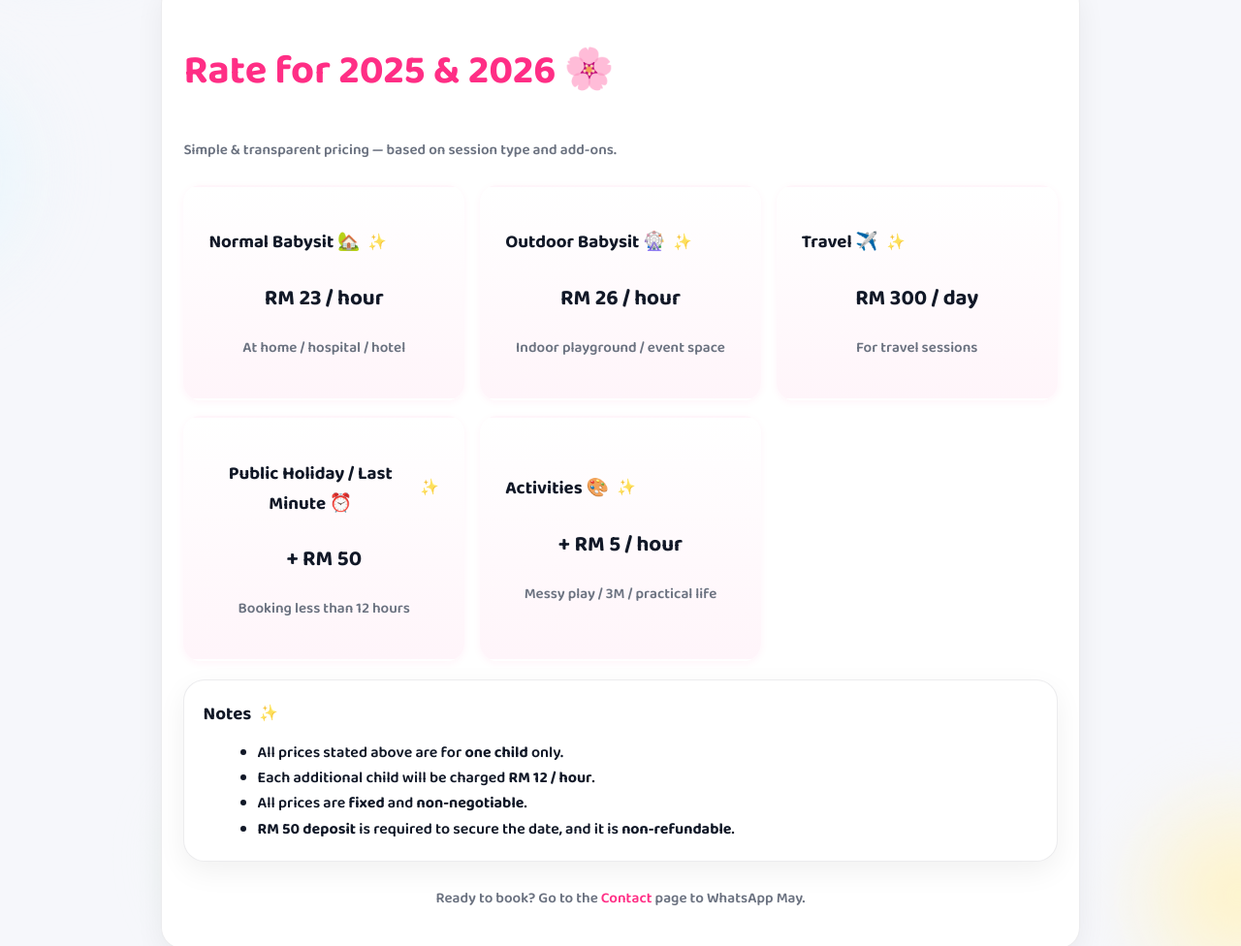
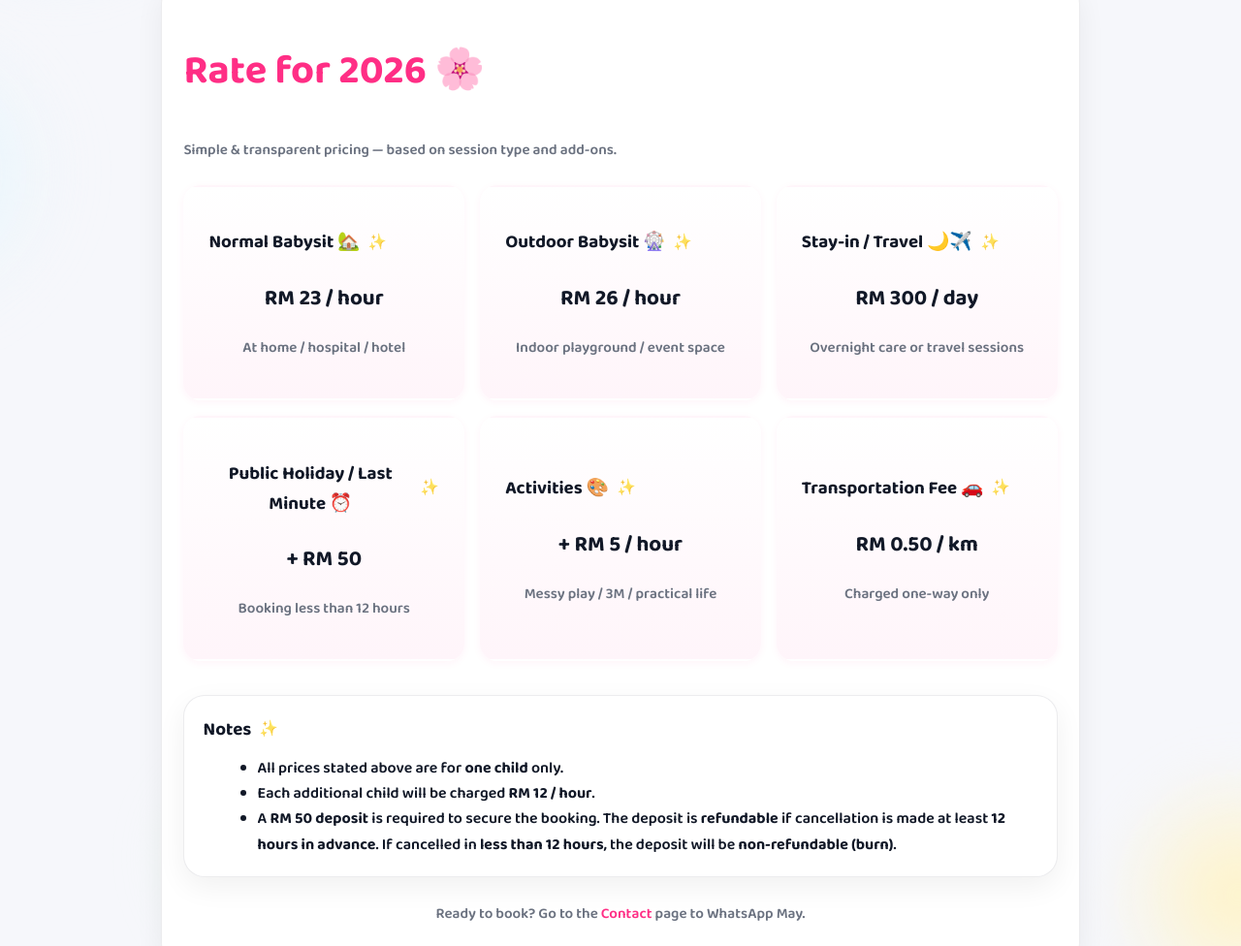
Before and after one commit to fizierazali/ticermay, a plain HTML site: page pricing.html in a window 1280 px wide. Shown: the part 106-1082 px from the top of the page at 97% size. Drawn offline with Linux system fonts and the light colour scheme.

Commit message:
update pricelist

```diff
--- a/pricing.html
+++ b/pricing.html
@@ -19,10 +19,16 @@
       font-family: 'Baloo 2', sans-serif;
     }
 
+    /* Desktop: 3 columns, center last row */
     .pricing {
       display: grid;
       gap: 1rem;
-      grid-template-columns: repeat(auto-fit, minmax(240px, 1fr));
+      grid-template-columns: repeat(3, minmax(240px, 1fr));
+      justify-content: center;
+    }
+    .pricing::after {
+      content: "";
+      grid-column: span 1;
     }
 
     .price-card {
@@ -36,20 +42,35 @@
       transition: transform .25s ease, box-shadow .25s ease;
       box-shadow: 0 2px 8px rgba(255,46,133,.05);
     }
-    .price-card:hover { transform: translateY(-6px); box-shadow: 0 12px 20px rgba(255,46,133,.15); }
+    .price-card:hover {
+      transform: translateY(-6px);
+      box-shadow: 0 12px 20px rgba(255,46,133,.15);
+    }
 
-    .price { font-size: 1.4rem; font-weight: 800; color: #111827; margin: .3rem 0; }
+    .price {
+      font-size: 1.4rem;
+      font-weight: 800;
+      color: #111827;
+      margin: .3rem 0;
+    }
     .muted { color: #6b7280; font-size: .95rem; }
 
     .terms {
       margin-top: 1.2rem;
-      padding: 1.2rem 1.2rem;
+      padding: 1.2rem;
     }
     .terms h3 { margin: 0; }
     .terms ul { margin-top: .7rem; }
 
-    @media (max-width:760px){
-      .price-card{ padding:1.2rem; }
+    @media (max-width: 980px) {
+      .pricing { grid-template-columns: repeat(2, minmax(240px, 1fr)); }
+      .pricing::after { display: none; }
+    }
+
+    @media (max-width: 760px){
+      .pricing { grid-template-columns: 1fr; }
+      .price-card { padding: 1.2rem; }
+      .pricing::after { display: none; }
     }
   </style>
 </head>
@@ -69,7 +90,7 @@
 
   <main class="container">
     <section class="card fade">
-      <h1>Rate for 2025 & 2026 🌸</h1>
+      <h1>Rate for 2026 🌸</h1>
       <p class="muted" style="margin-bottom:1.4rem;">
         Simple & transparent pricing — based on session type and add-ons.
       </p>
@@ -88,9 +109,9 @@
         </div>
 
         <div class="price-card">
-          <h3>Travel ✈️</h3>
+          <h3>Stay-in / Travel 🌙✈️</h3>
           <p class="price">RM 300 / day</p>
-          <p class="muted">For travel sessions</p>
+          <p class="muted">Overnight care or travel sessions</p>
         </div>
 
         <div class="price-card">
@@ -104,6 +125,12 @@
           <p class="price">+ RM 5 / hour</p>
           <p class="muted">Messy play / 3M / practical life</p>
         </div>
+
+        <div class="price-card">
+          <h3>Transportation Fee 🚗</h3>
+          <p class="price">RM 0.50 / km</p>
+          <p class="muted">Charged one-way only</p>
+        </div>
       </div>
 
       <div class="card terms">
@@ -111,13 +138,19 @@
         <ul class="list">
           <li>All prices stated above are for <b>one child</b> only.</li>
           <li>Each additional child will be charged <b>RM 12 / hour</b>.</li>
-          <li>All prices are <b>fixed</b> and <b>non-negotiable</b>.</li>
-          <li><b>RM 50 deposit</b> is required to secure the date, and it is <b>non-refundable</b>.</li>
+          <li>
+            A <b>RM 50 deposit</b> is required to secure the booking.
+            The deposit is <b>refundable</b> if cancellation is made at least
+            <b>12 hours in advance</b>. If cancelled in <b>less than 12 hours</b>,
+            the deposit will be <b>non-refundable (burn)</b>.
+          </li>
         </ul>
       </div>
 
       <p class="muted" style="text-align:center; margin-top:1.6rem;">
-        Ready to book? Go to the <a href="contact.html" style="color:#ff2e85;">Contact</a> page to WhatsApp May.
+        Ready to book? Go to the
+        <a href="contact.html" style="color:#ff2e85;">Contact</a>
+        page to WhatsApp May.
       </p>
     </section>
   </main>
```
